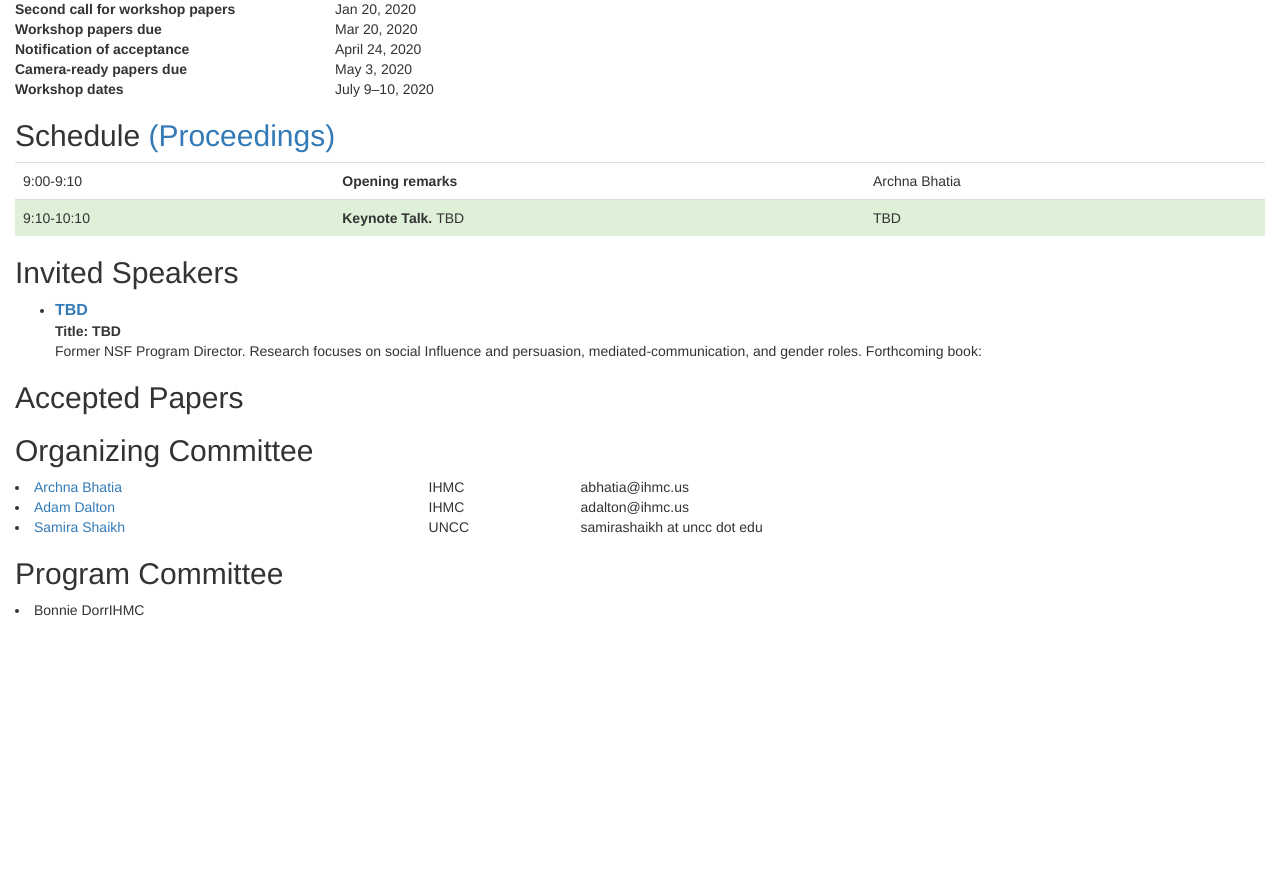
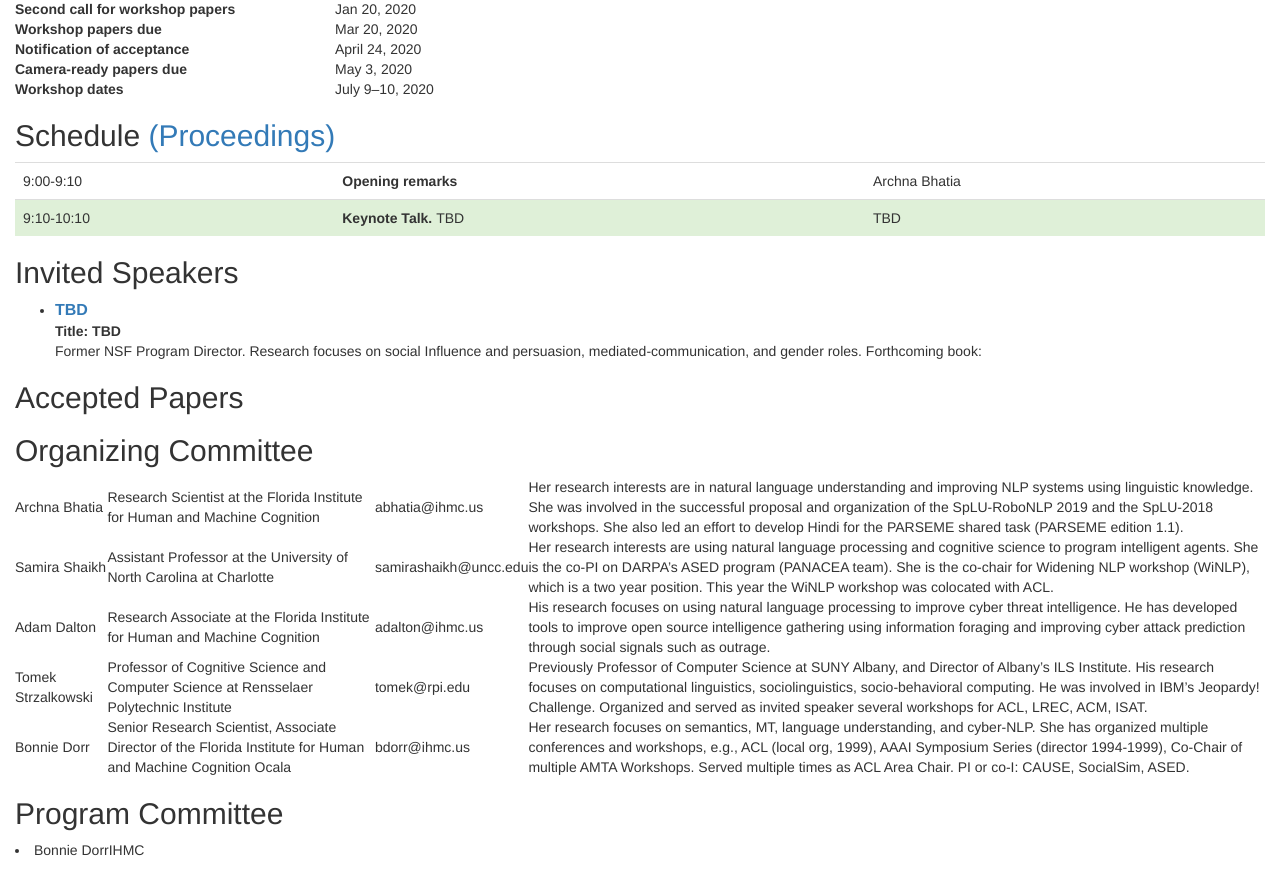
Before and after one commit to social-threats/social-threats.github.io, a Jekyll site: the page built from index.html, in a window 1280 px wide and 900 px high, scrolled down 1303 px. Shown: the top 895 px of the window. Built offline with Jekyll 4.4.1, drawn with Linux system fonts in a browser that asks for light colours; nearby versions of some CDN libraries; before the commit the page ends 1963 px from its top, so only the background shows below that.

Commit message:
updating org committee

```diff
--- a/_includes/_STOC_2020/organizers.html
+++ b/_includes/_STOC_2020/organizers.html
@@ -4,27 +4,54 @@
 <h2>Organizing Committee</h2>
 
 <table cellspacing="0" cellpadding="0" style="width:100%">
-    <tr>
-        <td>
-            <li><a href="https://www.ihmc.us/groups/abhatia/">Archna Bhatia</a></li>
-        </td>
-        <td>IHMC</td>
-        <td>abhatia@ihmc.us</td>
-    </tr>
 
     <tr>
-        <td>
-            <li><a href="https://www.ihmc.us/groups/adalton/">Adam Dalton</a></li>
+        <td>Archna Bhatia</td>
+        <td>Research Scientist at the Florida Institute for Human and Machine Cognition</td>
+        <td>abhatia@ihmc.us</td>
+        <td>Her research interests are in natural language understanding and improving NLP systems using
+            linguistic knowledge. She was involved in the successful proposal and organization of the SpLU-RoboNLP 2019 and
+            the
+            SpLU-2018 workshops. She also led an effort to develop Hindi for the PARSEME shared task (PARSEME edition 1.1).
         </td>
-        <td>IHMC</td>
-        <td>adalton@ihmc.us</td>
     </tr>
     <tr>
+        <td>Samira Shaikh</td>
+        <td>Assistant Professor at the University of North Carolina at Charlotte</td>
+        <td>samirashaikh@uncc.edu</td>
+        <td>Her research interests are using natural language processing and cognitive science to program intelligent
+            agents. She is the co-PI on DARPA’s ASED program (PANACEA team). She is the co-chair for Widening NLP workshop
+            (WiNLP), which is a two year position. This year the WiNLP workshop was colocated with ACL.
+        </td>
+    </tr>
+    <tr>
+        <td>Adam Dalton</td>
+        <td>Research Associate at the Florida Institute for Human and Machine Cognition</td>
+        <td>adalton@ihmc.us</td>
         <td>
-            <li><a href="https://webpages.uncc.edu/sshaikh2/">Samira Shaikh</a></li>
+            His research focuses on using natural language processing to improve cyber threat intelligence. He has developed
+            tools to improve open source intelligence gathering using information foraging and improving cyber attack
+            prediction
+            through social signals such as outrage.
         </td>
-        <td>UNCC</td>
-        <td>samirashaikh at uncc dot edu</td>
     </tr>
-
+    <tr>
+        <td>Tomek Strzalkowski</td>
+        <td>Professor of Cognitive Science and Computer Science at Rensselaer Polytechnic Institute</td>
+        <td>tomek@rpi.edu</td>
+        <td>Previously Professor of Computer Science at SUNY Albany, and Director of Albany’s ILS Institute. His research
+            focuses on computational linguistics, sociolinguistics, socio-behavioral computing. He was involved in IBM’s
+            Jeopardy! Challenge. Organized and served as invited speaker several workshops for ACL, LREC, ACM, ISAT.
+        </td>
+    </tr>
+    <tr>
+        <td>Bonnie Dorr</td>
+        <td>Senior Research Scientist, Associate Director of the Florida Institute for Human and Machine Cognition Ocala
+        </td>
+        <td>bdorr@ihmc.us</td>
+        <td>Her research focuses on semantics, MT, language understanding, and cyber-NLP. She has organized multiple
+            conferences and workshops, e.g., ACL (local org, 1999), AAAI Symposium Series (director 1994-1999), Co-Chair of
+            multiple AMTA Workshops. Served multiple times as ACL Area Chair. PI or co-I: CAUSE, SocialSim, ASED.
+        </td>
+    </tr>
 </table>
```
